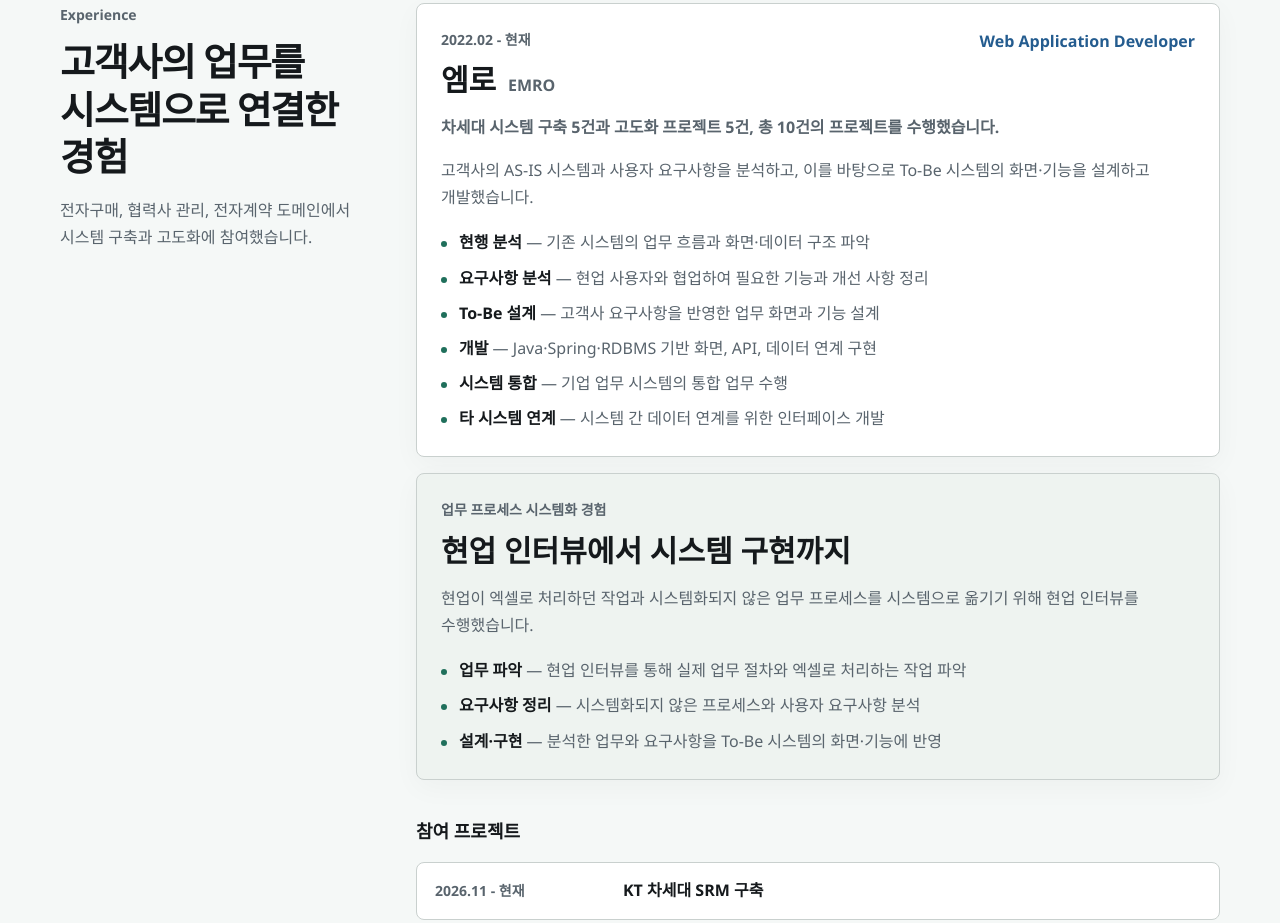
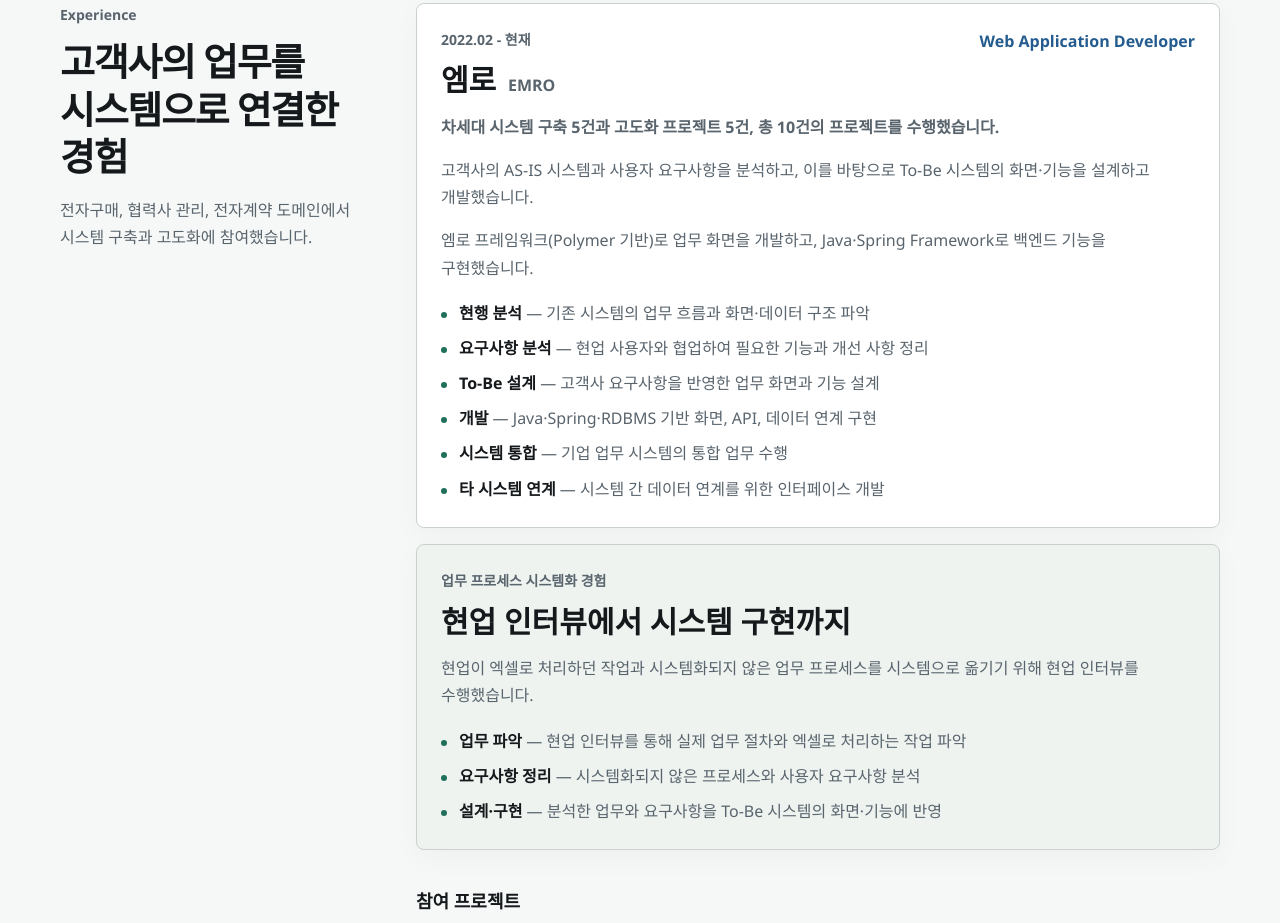
Before and after one commit to Chenjae-kr/portfolio, a plain HTML site: page index.html in a window 1280 px wide. Shown: the part 1746-2669 px from the top of the page. Drawn offline with Linux system fonts and the light colour scheme.

Commit message:
Add Polymer-based EMRO framework and Java Spring implementation experience

```diff
--- a/index.html
+++ b/index.html
@@ -189,6 +189,10 @@
                             고객사의 AS-IS 시스템과 사용자 요구사항을 분석하고,
                             이를 바탕으로 To-Be 시스템의 화면·기능을 설계하고 개발했습니다.
                         </p>
+                        <p>
+                            엠로 프레임워크(Polymer 기반)로 업무 화면을 개발하고,
+                            Java·Spring Framework로 백엔드 기능을 구현했습니다.
+                        </p>
                         <ul class="plain-list">
                             <li><strong>현행 분석</strong> — 기존 시스템의 업무 흐름과 화면·데이터 구조 파악</li>
                             <li><strong>요구사항 분석</strong> — 현업 사용자와 협업하여 필요한 기능과 개선 사항 정리</li>
@@ -355,6 +359,7 @@
                         <p class="label">Frontend</p>
                         <h3>업무 화면과 사용자 인터랙션</h3>
                         <div class="tag-row">
+                            <span>엠로 프레임워크 (Polymer 기반)</span>
                             <span>Vue.js</span>
                             <span>React</span>
                             <span>JavaScript</span>
```
